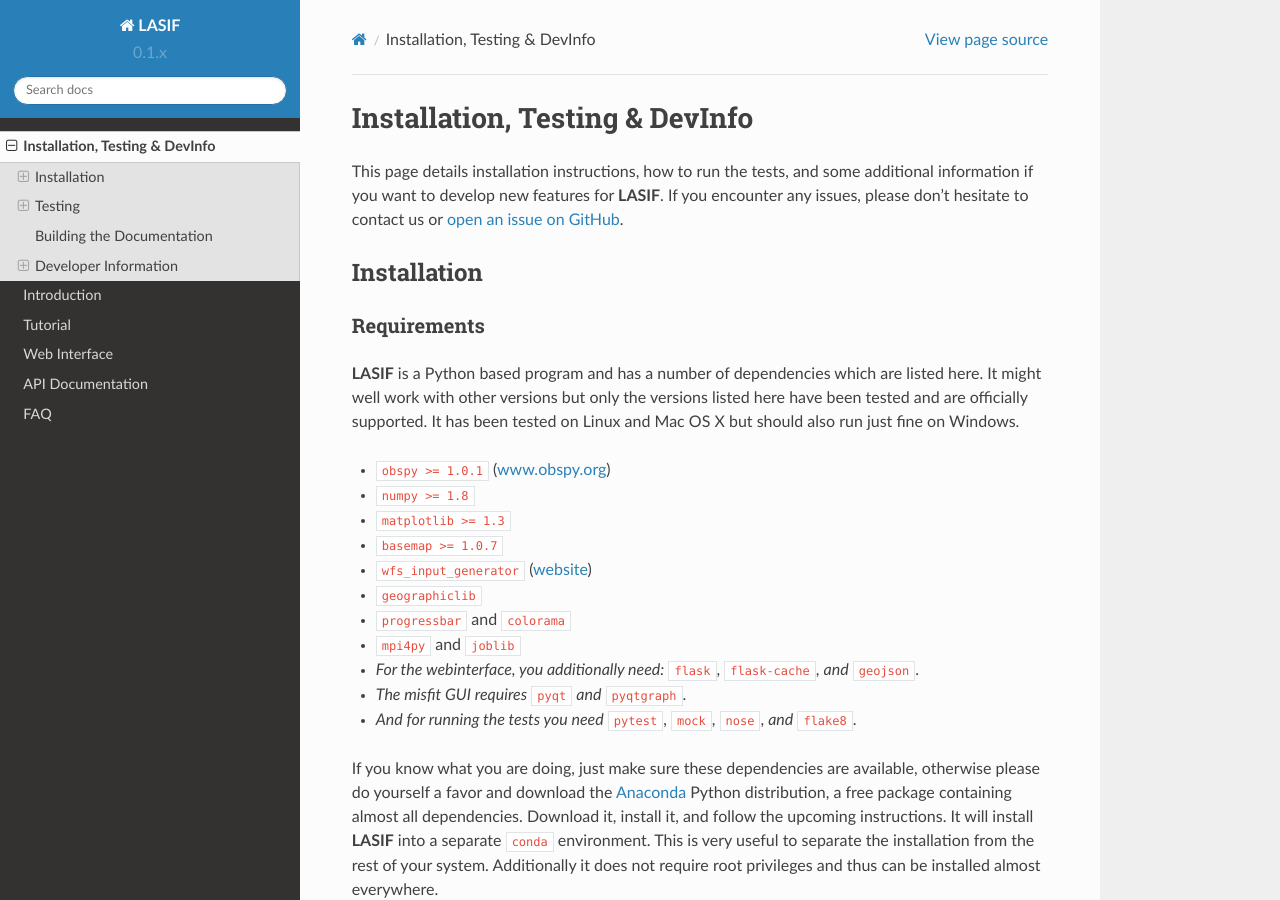
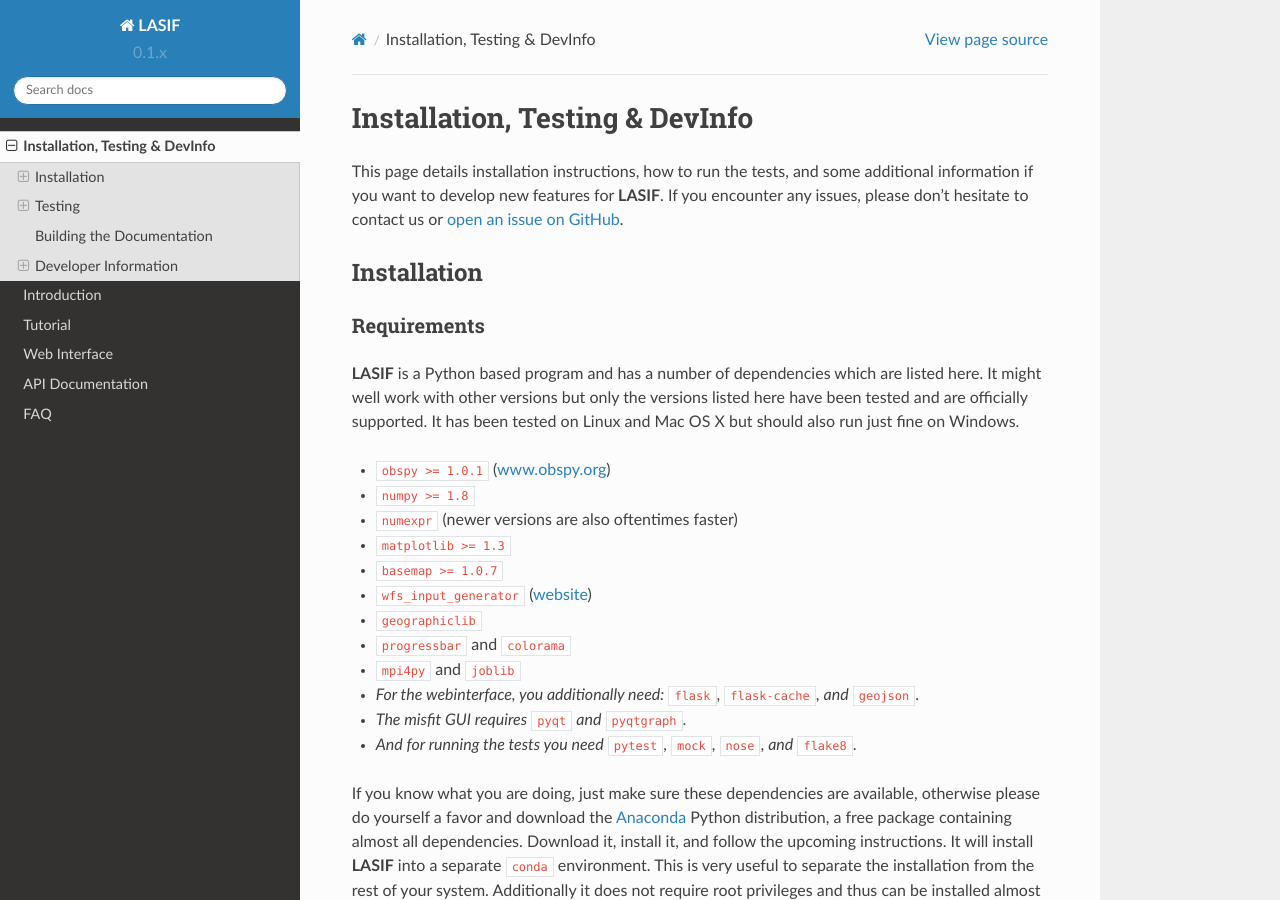
Before and after one commit to krischer/LASIF, a Sphinx documentation site: the page built from doc/prerequisites.rst, in a window 1280 px wide and 900 px high. Built offline with Sphinx 7.4.7 and the Read the Docs theme 2.0.0, drawn with Linux system fonts in a browser that asks for light colours; formulas are drawn with MathJax 3; pages that are not in the unit, such as notebooks, are missing from menus.

Commit message:
Documenting numexpr dependency

```diff
--- a/doc/prerequisites.rst
+++ b/doc/prerequisites.rst
@@ -20,6 +20,7 @@
 
 * ``obspy >= 1.0.1`` (`www.obspy.org <http://www.obspy.org/>`_)
 * ``numpy >= 1.8``
+* ``numexpr`` (newer versions are also oftentimes faster)
 * ``matplotlib >= 1.3``
 * ``basemap >= 1.0.7``
 * ``wfs_input_generator`` (`website <http://github.com/krischer/wfs_input_generator>`_)
@@ -50,7 +51,7 @@
     # If you don't want to do that: put that line in your .bashrc/.bash_profile
     $ source activate lasif
     # Install most things via conda.
-    $ conda install -c obspy obspy basemap progressbar colorama joblib flask pyqt pyqtgraph pytest nose mock flake8 pip
+    $ conda install -c obspy obspy basemap progressbar colorama joblib flask pyqt pyqtgraph pytest nose mock flake8 pip numexpr
     # Install some missing things over pip.
     $ pip install geographiclib flask-cache geojson
     # Install the wfs_input_generator package.
--- a/setup.py
+++ b/setup.py
@@ -63,6 +63,7 @@
         "joblib",
         "lxml",
         "nose",
+        "numexpr",
         "pytest",
         "flake8",
         "mock",
```
Also changed, not shown: .travis.yml.
